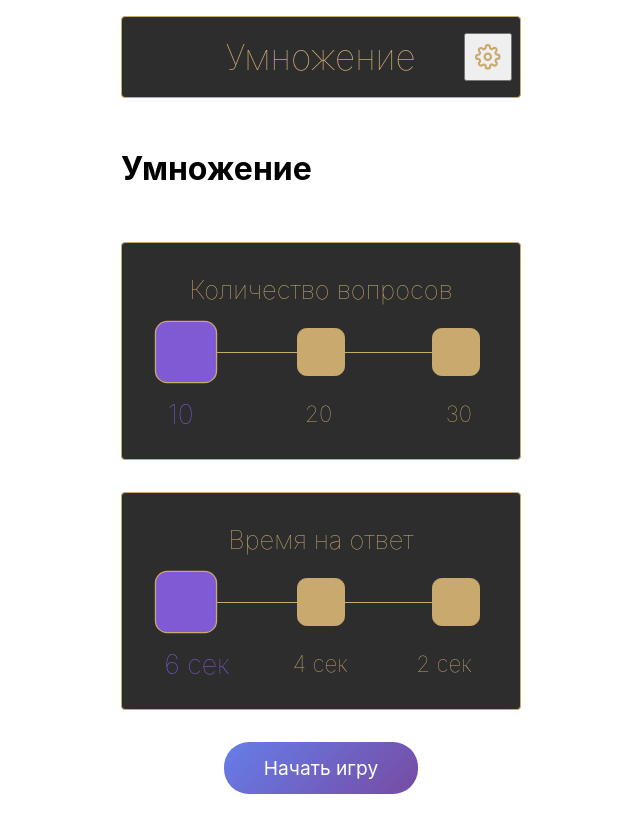
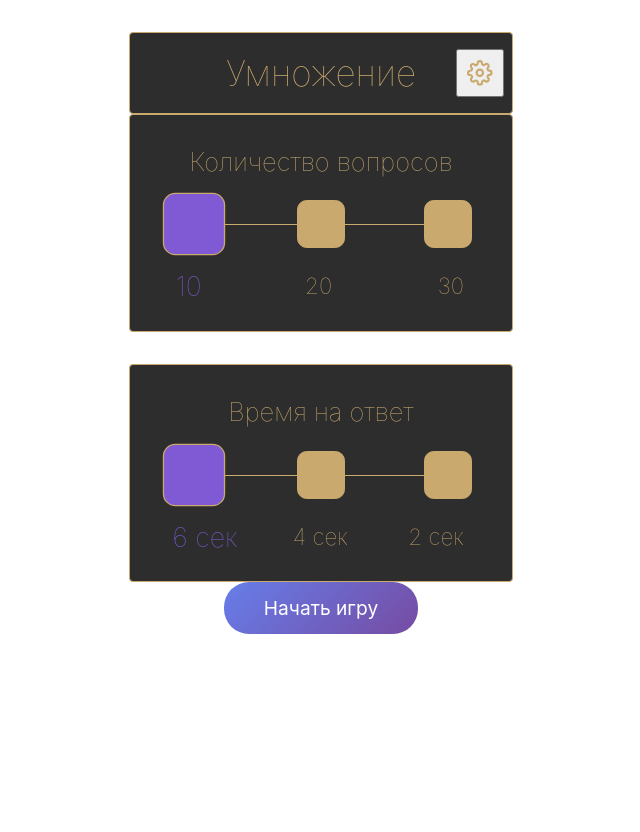
Before and after one commit to IakovlevDmitrii/multiplication, a React (Create React App) app: page / in a window 1280 px wide. Shown: the top 832 px of the page, without its empty margins (319-959 px from the left). Before the commit the page ends 810 px from the top, so only its background shows below. Built offline with nearby package versions, Linux system fonts and the light colour scheme.

Commit message:
delete StartPageLayout, GamePageLayout,ResultsPageLayout

```diff
--- a/src/components/Layout/CenteredLayout/CenteredLayout.module.scss
+++ b/src/components/Layout/CenteredLayout/CenteredLayout.module.scss
@@ -1,10 +1,13 @@
 .container {
-  display: grid;
-  place-items: start center;
+  display: flex;
+  flex-direction: column;
+  align-items: center;
+  justify-content: flex-start;
   min-height: 100vh;
-  padding: 1rem;
+  padding: 2rem 1rem;
 }
 
 .content {
-  width: 100%;
+  width: min(24rem, 100%);
+  min-height: 100vh;
 }
--- a/src/components/Layout/CenteredLayout/CenteredLayout.tsx
+++ b/src/components/Layout/CenteredLayout/CenteredLayout.tsx
@@ -1,17 +1,14 @@
-import React from 'react';
+import React, { ReactNode } from 'react';
 import styles from './CenteredLayout.module.scss';
 
-interface CenteredLayoutProps {
-  children: React.ReactNode;
-  maxWidth: string;
-}
+type Props = {
+  children: ReactNode;
+};
 
-export const CenteredLayout = ({ children, maxWidth }: CenteredLayoutProps) => {
+export const CenteredLayout = ({ children }: Props) => {
   return (
     <div className={styles.container}>
-      <div className={styles.content} style={{ maxWidth }}>
-        {children}
-      </div>
+      <div className={styles.content}>{children}</div>
     </div>
   );
 };
--- a/src/components/Layout/GamePageLayout/GamePageLayout.tsx
+++ /dev/null
@@ -1,7 +0,0 @@
-import React from 'react';
-import { PageLayout } from '../../Layout';
-import type { PagesLayoutProps } from '../../../types';
-
-export const GamePageLayout = ({ children }: PagesLayoutProps) => {
-  return <PageLayout maxWidth="400px">{children}</PageLayout>;
-};
--- a/src/components/Layout/PageLayout/PageLayout.module.scss
+++ b/src/components/Layout/PageLayout/PageLayout.module.scss
@@ -1,5 +1,3 @@
 .main {
-  display: flex;
-  flex-direction: column;
-  justify-content: flex-start;
+  min-height: 100vh;
 }
--- a/src/components/Layout/PageLayout/PageLayout.tsx
+++ b/src/components/Layout/PageLayout/PageLayout.tsx
@@ -1,18 +1,15 @@
-import React from 'react';
+import React, { ReactNode } from 'react';
 import { CenteredLayout, Header } from '../../Layout';
 import styles from './PageLayout.module.scss';
 
-interface PageLayoutProps {
-  children: React.ReactNode;
-  maxWidth: string;
-}
+type Props = {
+  children: ReactNode;
+};
 
-export const PageLayout = ({ children, maxWidth }: PageLayoutProps) => {
-  return (
-    <CenteredLayout maxWidth={maxWidth}>
-      <Header />
-      <main className={styles.main}>{children}</main>
-      <footer></footer>
-    </CenteredLayout>
-  );
-};
+export const PageLayout = ({ children }: Props) => (
+  <CenteredLayout>
+    <Header />
+    <main className={styles.main}>{children}</main>
+    <footer></footer>
+  </CenteredLayout>
+);
--- a/src/components/Layout/ResultsPageLayout/ResultsPageLayout.tsx
+++ /dev/null
@@ -1,7 +0,0 @@
-import React from 'react';
-import { PageLayout } from '../../Layout';
-import type { PagesLayoutProps } from '../../../types';
-
-export const ResultsPageLayout = ({ children }: PagesLayoutProps) => {
-  return <PageLayout maxWidth="400px">{children}</PageLayout>;
-};
--- a/src/components/Layout/StartPageLayout/StartPageLayout.tsx
+++ /dev/null
@@ -1,7 +0,0 @@
-import React from 'react';
-import { PageLayout } from '../../Layout';
-import type { PagesLayoutProps } from '../../../types';
-
-export const StartPageLayout = ({ children }: PagesLayoutProps) => {
-  return <PageLayout maxWidth="400px">{children}</PageLayout>;
-};
--- a/src/components/Layout/index.ts
+++ b/src/components/Layout/index.ts
@@ -1,6 +1,3 @@
 export { CenteredLayout } from './CenteredLayout/CenteredLayout';
-export { GamePageLayout } from './GamePageLayout/GamePageLayout';
 export { Header } from './Header/Header';
 export { PageLayout } from './PageLayout/PageLayout';
-export { ResultsPageLayout } from './ResultsPageLayout/ResultsPageLayout';
-export { StartPageLayout } from './StartPageLayout/StartPageLayout';
--- a/src/components/pages/GamePage/GamePage.module.scss
+++ b/src/components/pages/GamePage/GamePage.module.scss
@@ -1,23 +1,37 @@
-.gamePage {
-  min-height: 60vh;
+.page {
   display: flex;
   flex-direction: column;
   justify-content: flex-start;
-  gap: 2rem;
+  align-items: stretch;
+  gap: 1rem;
+  padding: 1rem 0 0 0;
   position: relative;
-  z-index: 1;
-  animation: slideIn 0.5s ease-out;
+  animation: slideIn 0.2s ease-out;
 }
 
-.answerButton {
+.exampleSection,
+.keyboardSection {
   display: flex;
-  justify-content: center;
+  flex-direction: column;
+  align-items: center;
+  border: 1px solid var(--color-border-light);
+  background-color: var(--color-bg-primary);
+  border-radius: 0.25rem;
+  padding: 1rem;
+}
+
+.exampleSection {
+  gap: 2rem;
+}
+
+.keyboardSection {
+  gap: 1rem;
 }
 
 @keyframes slideIn {
   from {
     opacity: 0;
-    transform: translateY(30px);
+    transform: translateY(3rem);
   }
   to {
     opacity: 1;
--- a/src/components/pages/GamePage/GamePage.tsx
+++ b/src/components/pages/GamePage/GamePage.tsx
@@ -1,5 +1,5 @@
 import React, { useEffect, useCallback } from 'react';
-import { GamePageLayout } from '../../Layout';
+import { PageLayout } from '../../Layout';
 import ProgressBar from '../../ProgressBar/ProgressBar';
 import Example from '../../Example/Example';
 import UserAnswer from '../../UserAnswer/UserAnswer';
@@ -9,7 +9,7 @@ import { useAppSelector, useAppDispatch } from '../../../hooks';
 import { appendToAnswer, backspaceAnswer, checkAnswer } from '../../../store/gameSlice';
 import styles from './GamePage.module.scss';
 
-export const GamePage: React.FC = () => {
+export const GamePage = () => {
   const dispatch = useAppDispatch();
   const { userAnswer, gameState } = useAppSelector(state => state.game);
 
@@ -40,16 +40,18 @@ export const GamePage: React.FC = () => {
   }, [handleKeyPress]);
 
   return (
-    <GamePageLayout>
-      <div className={styles.gamePage}>
+    <PageLayout>
+      <div className={styles.page}>
         <ProgressBar />
-        <Example />
-        <UserAnswer />
-        <VirtualKeyboard />
-        <div className={styles.answerButton}>
+        <div className={styles.exampleSection}>
+          <Example />
+          <UserAnswer />
+        </div>
+        <div className={styles.keyboardSection}>
+          <VirtualKeyboard />
           <AnswerButton />
         </div>
       </div>
-    </GamePageLayout>
+    </PageLayout>
   );
 };
--- a/src/components/pages/ResultsPage/ResultsPage.tsx
+++ b/src/components/pages/ResultsPage/ResultsPage.tsx
@@ -1,22 +1,17 @@
 import React from 'react';
-import { ResultsPageLayout } from '../../Layout';
+import { PageLayout } from '../../Layout';
 import GameSummary from '../../GameSummary/GameSummary';
 import ResultsList from '../../ResultsList/ResultsList';
 import PlayAgainButton from '../../buttons/gameButtons/PlayAgainButton/PlayAgainButton';
 import styles from './ResultsPage.module.scss';
 
-export const ResultsPage = () => {
-  return (
-    <ResultsPageLayout>
-      <div className={styles.resultsPage}>
-        <h2 className={styles.title}>Игра завершена!</h2>
-        <GameSummary />
-        <h3>Результаты</h3>
-        <ResultsList />
-        <div className={styles.resultButtons}>
-          <PlayAgainButton />
-        </div>
-      </div>
-    </ResultsPageLayout>
-  );
-};
+export const ResultsPage = () => (
+  <PageLayout>
+    <div className={styles.page}>
+      <h2>Результаты</h2>
+      <GameSummary />
+      <ResultsList />
+      <PlayAgainButton />
+    </div>
+  </PageLayout>
+);
--- a/src/components/pages/StartPage/StartPage.tsx
+++ b/src/components/pages/StartPage/StartPage.tsx
@@ -1,29 +1,20 @@
 import React from 'react';
-import { StartPageLayout } from '../../Layout';
+import { PageLayout } from '../../Layout';
 import QuestionCountSettings from '../../Settings/QuestionCountSettings/QuestionCountSettings';
 import TimeSettings from '../../Settings/TimeSettings/TimeSettings';
 import StartGameButton from '../../buttons/gameButtons/StartGameButton/StartGameButton';
 import styles from './StartPage.module.scss';
 
-export const StartPage = () => {
-  return (
-    <StartPageLayout>
-      <div className={styles.startPage}>
-        <h1 className={styles.title}>Умножение</h1>
-
+export const StartPage = () => (
+  <PageLayout>
+    <div className={styles.page}>
       <div className={styles.settings}>
-          <div className={styles.settingGroup}>
         <QuestionCountSettings />
-          </div>
-          <div className={styles.settingGroup}>
         <TimeSettings />
       </div>
-        </div>
-
       <div className={styles.startButton}>
         <StartGameButton />
       </div>
     </div>
-    </StartPageLayout>
+  </PageLayout>
 );
-};
```
Lines whose indentation alone changed are shown as unchanged.
